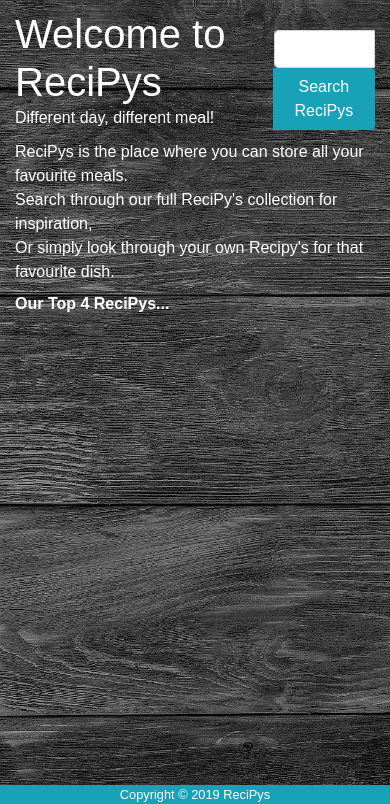
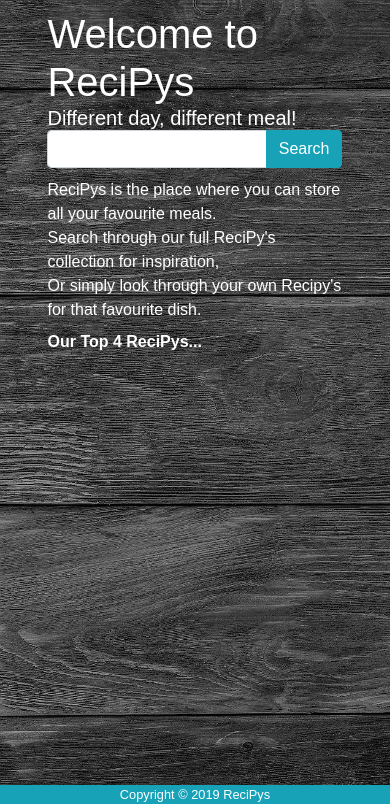
Before and after one commit to michael-leese/ReciPys, a Flask app: page / in a window 390 px wide. Shown: the part 40-844 px from the top of the page. Run offline with Flask 2, Linux system fonts and the light colour scheme; data that the repository does not hold is empty; parts of the project's set-up code (start-up, migrations or seed data) failed here and were passed over; some libraries are stand-ins or nearby versions; some web fonts are replaced.

Commit message:
fix styling issues with front page and add login button to myrecipys when not logged in

```diff
--- a/app.py
+++ b/app.py
@@ -9,7 +9,7 @@ from flask_pymongo import PyMongo
 from forms import Add_Recipe, Registration, Login, Edit_Recipe
 
 app = Flask(__name__)
-
+#get web.config settings
 Config = MongoDBConfig()
 Keys =Keys()
 #setup Mongo
@@ -24,29 +24,37 @@ mongo = PyMongo(app)
 #retrieve home page and return top 4 viewed recipes
 @app.route('/index')
 def index():
+    #see if a user logged in
     if 'username' in session:
         session['logged_in'] = True
         #search the database for top 4 recipys
         most_viewed = mongo.db.recipes.find().sort([('views', -1)]).limit(4)
+        #go to the home page with logged in true
         return render_template("index.html", title="Home", recipes=most_viewed)
+    #go to the home page
     most_viewed = mongo.db.recipes.find().sort([('views', -1)]).limit(4)
     return render_template("index.html", title="Home", recipes=most_viewed)
 
 #registration page
 @app.route('/register', methods=['GET', 'POST'])
 def register():
+    #get form
     form = Registration(request.form, csrf_enabled=False)
+    #if register button  is pressed
     if form.validate_on_submit():
-        # get all the users
+        # get all the users from the database
         users = mongo.db.users
         # see if we already have the entered username
         user_name = request.form['username']
-        #using regular expression setting option for any case
+        #using regular expression get exact match
         user_check = {'$regex': re.compile('\W*({})\W*'.format(user_name)), '$options': 'i'}
+        #find one in database
         user_check = users.find_one({'username': request.form['username']})
+        #if user not in the database
         if user_check is None:
             # hash the entered password
             password = request.form['password'].encode('utf-8')
+            #compare password to password in database
             hashed_password = bcrypt.hashpw(password, bcrypt.gensalt())
             # insert the user to DB
             users.insert_one({'username': request.form['username'],
@@ -58,9 +66,12 @@ def register():
             #set up a session for the new user
             session['username'] = user_name
             session['logged_in'] = True
+            #go to welcome user page for first time logged in page
             return redirect(url_for('welcome_user'))
         error_message = "That Username is already taken. Please try again."
+        #user exists go to error page with message
         return render_template("error.html", title="ERROR", error=error_message, last_page='../register')
+    #go to the blank registration form
     return render_template("register.html", form=form, title="Register")
 
 #retrieve welcome_user page for first timers
@@ -68,58 +79,69 @@ def register():
 def welcome_user():
     #pick the username up from the session they have
     user = session['username']
+    #got to the welcome to recipys first page.
     return render_template("first_login_page.html", title="Welcome", user=user)
 
 #retrieve login page
 @app.route('/login', methods=['GET', 'POST'])
 def login():
-    #
+    #check to see is user is logged in
     if session.get('logged_in'):
         if session['logged_in'] is True:
+            #send to index signed in
             return redirect(url_for('index', title="Signed In"))
-
+    #get the form
     form = Login(request.form, csrf_enabled=False)
-
+    #if login button is pressed
     if form.validate_on_submit():
         # get all users
         users = mongo.db.users
         # try and get one with same name as entered
         db_user = users.find_one({'username': request.form['username']})
+        #if user in database
         if db_user:
-            #set up the salt_password
+            #set up the salt_password for decryption
             salt_password = request.form['password'].encode('utf-8')
             #get the value of input password
             input_password = bcrypt.hashpw(salt_password, db_user['password'])
-            # check password using hashing
+            # check password matches using hashing
             if input_password == db_user['password']:
+                #if logged in user same as user in database
                 session['username'] = request.form['username']
                 session['logged_in'] = True
-                # successful redirect to home logged in
+                #go to home page logged in
                 return redirect(url_for('index', title="Signed In", form=form))
             error_message = "Username/Password Incorrect!"
+            #go to the error page
             return render_template("error.html", title="ERROR", error=error_message, last_page='../login')
+    #go to the log in page
     return render_template("login.html", title="Login", form=form)
 
 #logout the user and return to home page
 @app.route('/logout')
 def logout():
-    session.clear()
+    #clear users session and logout
+    session.clear()#go back to home logged out
     return redirect(url_for('index'))
 
 #retrieve user page
 @app.route('/my_recipys')
 def my_recipys():
+    #get last page url from request
     last_page = request.referrer
     # get all recipes
     if 'username' in session:
+        #get the recipes from database
         recipes = mongo.db.recipes
         #get logged in username
         user = session['username']
-        #using regular expression setting option for any case
+        #using regular expression to search for exact expresions
         creator = {'$regex': re.compile('\W*({})\W*'.format(user)), '$options': 'i'}
-        #find there recipys on db
+        #find there recipys on database
         my_recipys = recipes.find({'$or': [{'creator': creator}]})
+        #got to logged in user page with all users recipes
         return render_template("myrecipys.html", my_recipys=my_recipys, last_page=last_page, title="Cookopedia")
+    #go to unlogged in myrecipys page here pointing to registration
     return render_template("myrecipys.html", last_page=last_page, title="Cookopedia")
 
 #retrieve recipy page
@@ -131,25 +153,32 @@ def recipys():
 #get one recipe
 @app.route('/recipe/<recipe_id>')
 def recipe(recipe_id):
+    #get last page url from request
     last_page = request.referrer
+    #the recipe chosen by the user
     recipe_id = recipe_id
-    # get all recipes
+    #get the recipes from database
     recipes = mongo.db.recipes
+    #increment the views of the recipe by +1 in database
     recipes.find_one_and_update(
         {'_id': ObjectId(recipe_id)},
         {'$inc': {'views': 1}}
     )
+    #return the recipe details from the database
     recipe = recipes.find_one({'_id': ObjectId(recipe_id)})
+    #got to recipe page with recipe details
     return render_template("recipe.html", recipe=recipe, title="ReciPy", last_page=last_page)
 
 #add recipy page
 @app.route('/add_recipy', methods=['GET', 'POST'])
 def add_recipy():
+    #get the form
     form = Add_Recipe(request.form, csrf_enabled=False)
+    #if add button pressed
     if form.validate_on_submit():
         # set the collection
         recipes_db = mongo.db.recipes
-        # add new recipe
+        #save new recipe in the database
         recipes_db.insert_one({
             'creator': session['username'],
             'title': request.form['title'],
@@ -160,21 +189,31 @@ def add_recipy():
             'imageLink': request.form['imageLink'],
             'views': 1
             })
-        return redirect(url_for('index', title='SAVED!'))
+        #got to myrecips page
+        return redirect(url_for('my_recipys', title='SAVED!'))
+    #render blank page to fill out
     return render_template('add_recipy.html', form=form, title='Add ReciPy')
 
 #edit recipy page
 @app.route('/edit_recipy/<recipe_id>', methods=['GET', 'POST'])
 def edit_recipy(recipe_id):
+    #get last page url from request
     last_page = request.referrer
     #logged in users can edit their own recipys
     recipe = mongo.db.recipes.find_one_or_404({'_id': ObjectId(recipe_id)})
+    #if page is getting info for page
     if request.method == 'GET':
+        #get the form
         form = Edit_Recipe(data=recipe)
+        #get the details of the recipe to edit
         return render_template('edit_recipy.html', recipe=recipe, form=form, last_page=last_page, title="Edit ReciPy")
+    #get the form
     form = Edit_Recipe(request.form)
+    #if submit button is pressed
     if form.validate_on_submit():
+        #get the recipes from database
         recipes = mongo.db.recipes
+        #save the edited details of recipe to database
         recipes.update_one({
             '_id': ObjectId(recipe_id),
         }, {
@@ -187,7 +226,9 @@ def edit_recipy(recipe_id):
                 'imageLink': request.form['imageLink'],
             }
         })
+        #save the details of the recipe to database
         return redirect(url_for('my_recipys', title="SAVED!"))
+        #redirect to try again
     return render_template('edit_recipy.html', recipe=recipe, form=form, last_page=last_page, title="Edit ReciPy")
 
 
@@ -195,19 +236,23 @@ def edit_recipy(recipe_id):
 #confirm delete recipy page
 @app.route('/delete_confirmation/<recipe_id>')
 def delete_confirmation(recipe_id):
+    #get last page url from request
     last_page = request.referrer
-    #logged in users can edit their own recipys
+    #find the recipe in database and confirm before delete
     recipe = mongo.db.recipes.find_one({'_id': ObjectId(recipe_id)})
+    #confirm before delete
     return render_template('delete_recipy.html', title="CONFIRM!", recipe=recipe, last_page=last_page)
 
 #delete and return to my recipy page
 @app.route('/delete/<recipe_id>')
 def delete(recipe_id):
-    #get the recipes
+    #get the recipes from database
     recipes = mongo.db.recipes
+    #delete the recipe chosen from the database
     recipes.delete_one({
         '_id': ObjectId(recipe_id),
     })
+    #redirect to myrecipys
     return redirect(url_for('my_recipys', title="DELETED!"))
 
 #search for recipes from home screen
@@ -215,8 +260,8 @@ def delete(recipe_id):
 def search_recipes():
     #get value from the search box
     chosenRecipe = request.args['chosenWord']
-    #using regular expression setting option for any case
-    searchInput = {'$regex': re.compile('.*{}.*'.format(chosenRecipe)), '$options': 'i'}
+    #using regular expression to search for exact expresions
+    searchInput = {'$regex': re.compile('\W*({})\W*'.format(chosenRecipe)), '$options': 'i'}
     #search recipes in DB for the word in title, tags or ingredients
     results = mongo.db.recipes.find({
         '$or': [
@@ -225,10 +270,11 @@ def search_recipes():
             {'ingredients': searchInput},
         ]
     })
+    #go to results page
     return render_template('searchresults.html', query=chosenRecipe, results=results, title="Results")
 
 if __name__ == '__main__':
     app.run(host=os.environ.get('IP'),
         port=int(os.environ.get('PORT')),
-        debug=True)
+        debug=false)
         # Successfully connected to heroku
--- a/static/css/helper_classes.css
+++ b/static/css/helper_classes.css
@@ -57,7 +57,7 @@ main {
     font-size: 0.8em;
 }
 
-/****************************************** Positioning ******/
+/******************************************Display and Positioning ******/
 
 .text-align-center {
     text-align: center;
@@ -79,6 +79,7 @@ main {
     justify-content: space-around;
 }
 
+
 .hidden {
     display: none;
 }
--- a/static/css/style.css
+++ b/static/css/style.css
@@ -1,3 +1,72 @@
+  /**************************BASE************/
+  /*Recipe Result Card*/
+  .card-style {
+    background-color: #ffffff82;
+    background-clip: border-box;
+    border: 1px solid hsla(0, 0%, 100%, 0.51);
+    border-radius: .25rem;
+    height: 100%;
+  }
+
+  .card-title {
+    margin-bottom: 0;
+  }
+
+  .card-body {
+    padding: 0.25rem;
+    line-height: 1;
+  }
+
+  .card-footer {
+    padding: 0.25rem;
+  }
+
+  .page-footer {
+    justify-content: center;
+  }
+
+  /**************************INDEX***********/
+  .index-header{
+    display: flex;
+    align-items: flex-end;
+    justify-content: flex-end;
+  }
+
+  .index-message {
+    display: block;
+  }
+
+  .welcome-header{
+    display: flex;
+    align-items: center;
+    text-align: center;
+    justify-content: center;
+    flex-direction: column;
+  }
+  /*Search field*/
+  .search-field {
+    height: fit-content;
+    width: 40%;
+  }
+
+  .search-field-welcome {
+    height: fit-content;
+    width: 50%;
+  }
+
+  /**********************************Branding and Fonts**********/
+  /*Images*/
+  .brand-backdrop {
+    background-image: url("../images/backgroundimage.jpg");
+    background-size: cover;
+  }
+
+  .plates-image{
+    width: 100%;
+    margin-left: 5%;
+    border-radius: .5rem;
+  }
+  /*FONTS*/
   .brand-font {
     font-family: 'Mansalva', sans-serif;
   }
@@ -21,9 +90,14 @@
   .creator-name-font {
     font-size: 0.7em;
   }
-
+/*******************************FORM*************/
   .grouping-div-form {
     display: flex;
+  }
+
+  .form-title {
+    margin-bottom: 0;
+    color: #242f34;
   }
 
   .textarea-form {
@@ -41,7 +115,7 @@
     font-size: 0.8em;
     font-style: italic;
   }
-
+/********************************************Buttons******/
   #recipy-btn {
     border: 1px solid transparent;
     padding: .375rem .75rem;
@@ -74,81 +148,14 @@
     vertical-align: middle;
   }
 
-  .brand-backdrop {
-    background-image: url("../images/backgroundimage.jpg");
-    background-size: cover;
+  /**************************RECIPE***********/
+  .recipe-page{
+    white-space: pre-wrap;
   }
 
-  .index-header{
-    display: flex;
-    align-items: flex-end;
-    justify-content: space-between;
-  }
-
-  .index-message {
-    display: block;
-  }
-
-  .search-field {
-    height: fit-content;
-    width: 40%;
-  }
-
-  .card-style {
-    background-color: #ffffff82;
-    background-clip: border-box;
-    border: 1px solid hsla(0, 0%, 100%, 0.51);
-    border-radius: .25rem;
-    height: 100%;
-  }
-
-  .card-title {
-    margin-bottom: 0;
-  }
-
-  .card-body {
-    padding: 0.25rem;
-    line-height: 1;
-  }
-
-  .card-footer {
-    padding: 0.25rem;
-  }
-
-  .form-title {
-    margin-bottom: 0;
-    color: #242f34;
-  }
-
-  .page-footer {
-    justify-content: center;
-  }
-
+  /**************************ERROR************/
   .error-container{
     justify-content: center;
     display: flex;
     padding: 10%;
   }
-
-  .welcome-header{
-    display: flex;
-    align-items: center;
-    text-align: center;
-    justify-content: center;
-    flex-direction: column;
-  }
-
-  .search-field-welcome {
-    height: fit-content;
-    width: 50%;
-  }
-
-  .recipe-page{
-    white-space: pre-wrap;
-  }
-
-  .plates-image{
-    width: 100%;
-    margin-left: 5%;
-    border-radius: .5rem;
-  }
--- a/templates/base.html
+++ b/templates/base.html
@@ -60,7 +60,7 @@
       </nav>
     </header>
     <main class="brand-backdrop">
-      <div class="container">
+      <div class="offset-1 col-10">
         {% block content %}{% endblock %}
       </div>
     </main>
--- a/templates/index.html
+++ b/templates/index.html
@@ -1,22 +1,21 @@
 {% extends 'base.html' %}
 {% block nav_index %}active{% endblock %}
 {% block content %}
-<div class="index-header top-offset-sm">
-  <div class="index-message">
+<div class="row index-header top-offset-sm">
+  <div class="col-lg-6 col-12 index-header index-message">
     {% if 'username' not in session %}
     <h1 class="brand-text">Welcome to ReciPys</h1>
     {% else %}
     <h1 class="brand-text">Welcome back {{ session['username'] }}</h1>
     {% endif %}
-    <p class="brand-text">Different day, different meal!</p>
+    <h5 class="brand-text">Different day, different meal!</h5>
   </div>
-  <div class="w-33"></div>
-  <form class="input-group search-field" action="{{url_for('search_recipes')}}">
-    <input class="form-control" type="text" name="chosenWord" />
-    <div class="input-group-append">
-      <button class="btn btn-info brand-text" type="submit">Search ReciPys</button>
-    </div>
-  </form>
+    <form class="col-lg-6 col-md-8 col-12 input-group search-field" action="{{url_for('search_recipes')}}">
+      <input class="form-control" type="text" name="chosenWord" />
+      <div class="input-group-append">
+        <button class="btn btn-info brand-text" type="submit">Search</button>
+      </div>
+    </form>
 </div>
 <div>
   {% if 'username' not in session %}
@@ -25,7 +24,7 @@
     Or simply look through your own Recipy's for that favourite dish.
   </p>
   {% else %}
-  <p class="brand-text top-offset-sm">Ready to go Chef!<br />
+  <p class="brand-text top-offset-sm"><strong>Ready to go Chef!</strong><br />
     Search through our full ReciPy's collection for inspiration,<br />
     Or look through your own recipes <a href="{{url_for('my_recipys')}}" class=" brand-text"><u>here</u></a>.
   </p>
--- a/templates/myrecipys.html
+++ b/templates/myrecipys.html
@@ -38,6 +38,7 @@
       </p>
       <div class="bottom-offset-sm">
         <a href="{{ url_for('register') }}" class="btn btn-info brand-text btn-font-size">REGISTER</a>
+        <a href="{{ url_for('login') }}" class="btn btn-info brand-text btn-font-size">LOGIN</a>
       </div>
     </div>
   </div>
--- a/webconfig.py
+++ b/webconfig.py
@@ -1,11 +1,15 @@
 import os
 
 class MongoDBConfig:
+    #mongodb credentials
     PWconfig = os.environ.get('MONGO_URI') or 'this-password-is-hidden'
 
 class PWConfig:
+    #password regex
     regex = "^(?=.*[A-Z])(?=.*[a-z])(?=.*\d)(?=.*[@$!%*#?&])[A-Za-z\d@$!%*#?&]{6,20}$"
+    #password error message
     PWfailRegexMsg = "Must be 6-20 characters, at least one upper and lower case letter, one number and one special character (@$!%*#?&)"
 
 class Keys:
+    #secret key for flask
     SECRET_KEY = os.environ.get('SECRET_KEY') or 'this-key-is-secret'
```
